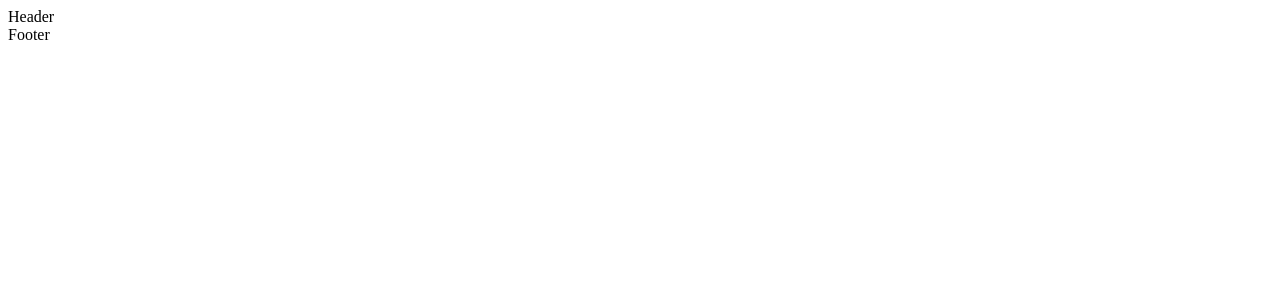
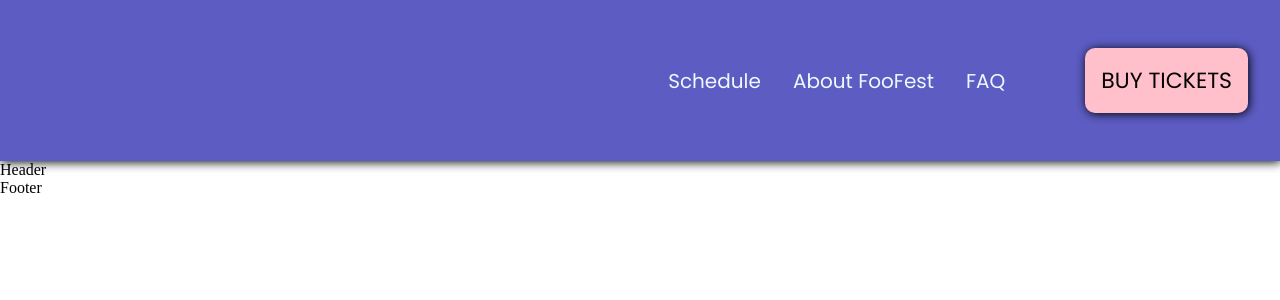
Before and after one commit to sabi4826/exam_frontend, a React (Vite) app: page / in a window 1280 px wide. Shown: the top 300 px of the page. Built offline with nearby package versions, Linux system fonts and the light colour scheme.

Commit message:
work in process on naigation

```diff
--- a/components/Menu.jsx
+++ b/components/Menu.jsx
@@ -0,0 +1,23 @@
+import React from "react";
+import "../src/style/menu.css";
+export default function Menu() {
+  return (
+    <div className="navigation">
+      <nav>
+        <ul>
+          <li>
+            <a href="#">Schedule</a>
+          </li>
+          <li>
+            <a href="#">About FooFest</a>
+          </li>
+          <li>
+            <a href="#">FAQ</a>
+          </li>
+
+          <button className="buy-ticket-button">BUY TICKETS</button>
+        </ul>
+      </nav>
+    </div>
+  );
+}
--- a/index.html
+++ b/index.html
@@ -3,6 +3,7 @@
   <head>
     <meta charset="UTF-8" />
     <link rel="icon" type="image/svg+xml" href="/vite.svg" />
+    <link href="https://fonts.googleapis.com/css2?family=Poppins&family=Righteous&display=swap" rel="stylesheet" />
     <meta name="viewport" content="width=device-width, initial-scale=1.0" />
     <title>Vite + React</title>
   </head>
--- a/src/App.jsx
+++ b/src/App.jsx
@@ -1,9 +1,11 @@
 import { useState } from "react";
 import Header from "../components/Header";
 import Footer from "../components/Footer";
+import Menu from "../components/Menu";
 function App() {
   return (
     <div className="App">
+      <Menu />
       <Header />
       <Footer />
     </div>
--- a/src/style/menu.css
+++ b/src/style/menu.css
@@ -0,0 +1,43 @@
+/* //////////////css variables///////////////////////////// */
+:root {
+  --primary-font: "Righteous", cursive;
+  --secondary-font: "Poppins", sans-serif;
+}
+
+/* //////////////////////////Navigation bar///////////////////////////////// */
+body {
+  margin: 0;
+}
+.navigation {
+  /* background: transparent; */
+  position: relative;
+  background-color: rgb(92, 92, 195);
+  padding: 2rem;
+  box-shadow: 1px 1px 10px black;
+}
+
+nav {
+  text-align: right;
+}
+nav li {
+  list-style: none;
+  display: inline;
+}
+nav li a {
+  text-decoration: none;
+  color: aliceblue;
+  padding: 14px 16px;
+  font-size: 20px;
+  font-family: var(--secondary-font);
+}
+/* ///////////////////////////////BUY ticket Button////////////////////////////////// */
+.buy-ticket-button {
+  background-color: pink;
+  border: 0;
+  border-radius: 10px;
+  padding: 1rem;
+  box-shadow: 1px 1px 10px black;
+  font-size: 22px;
+  font-family: var(--secondary-font);
+  margin-left: 4rem;
+}
```
